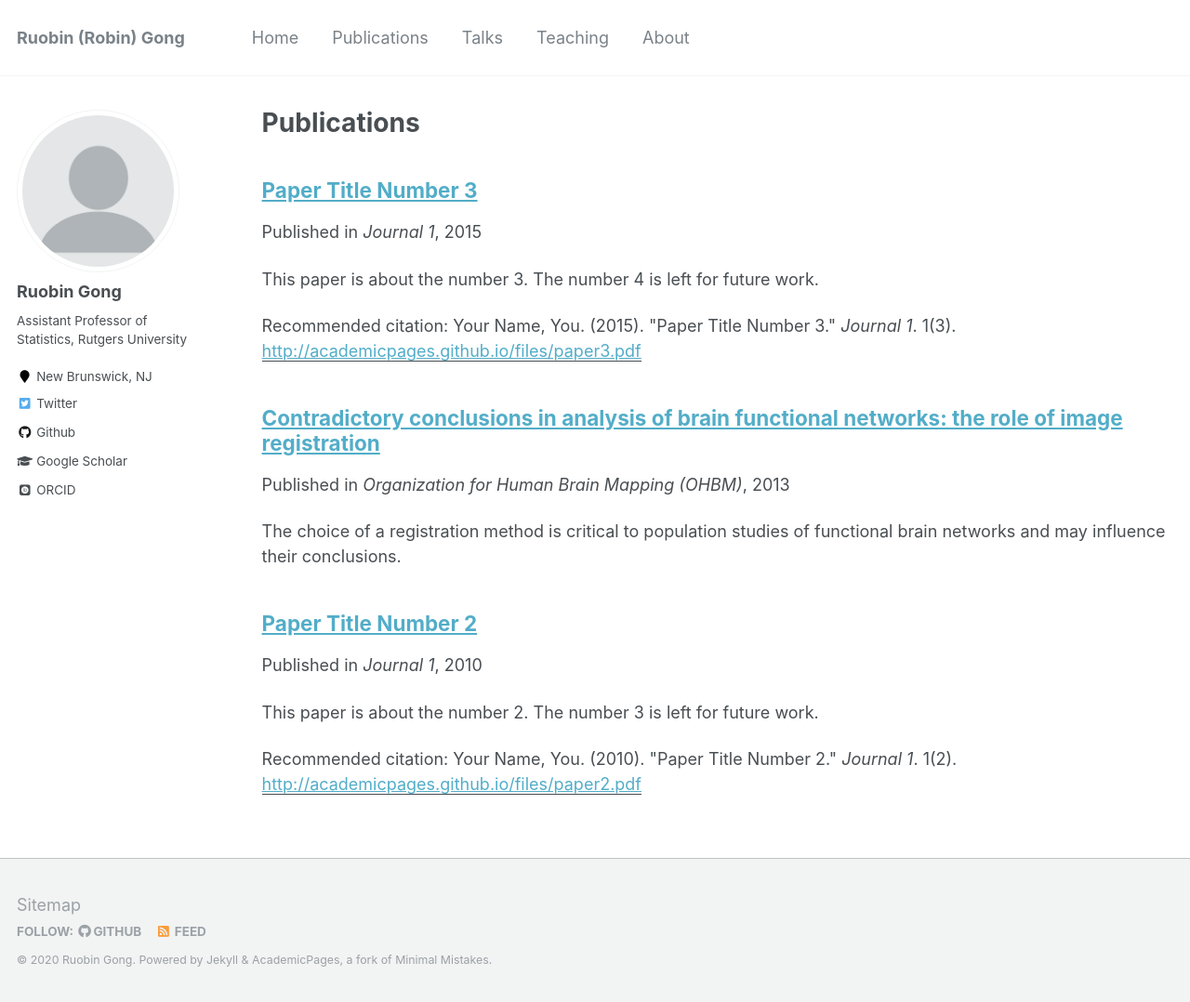
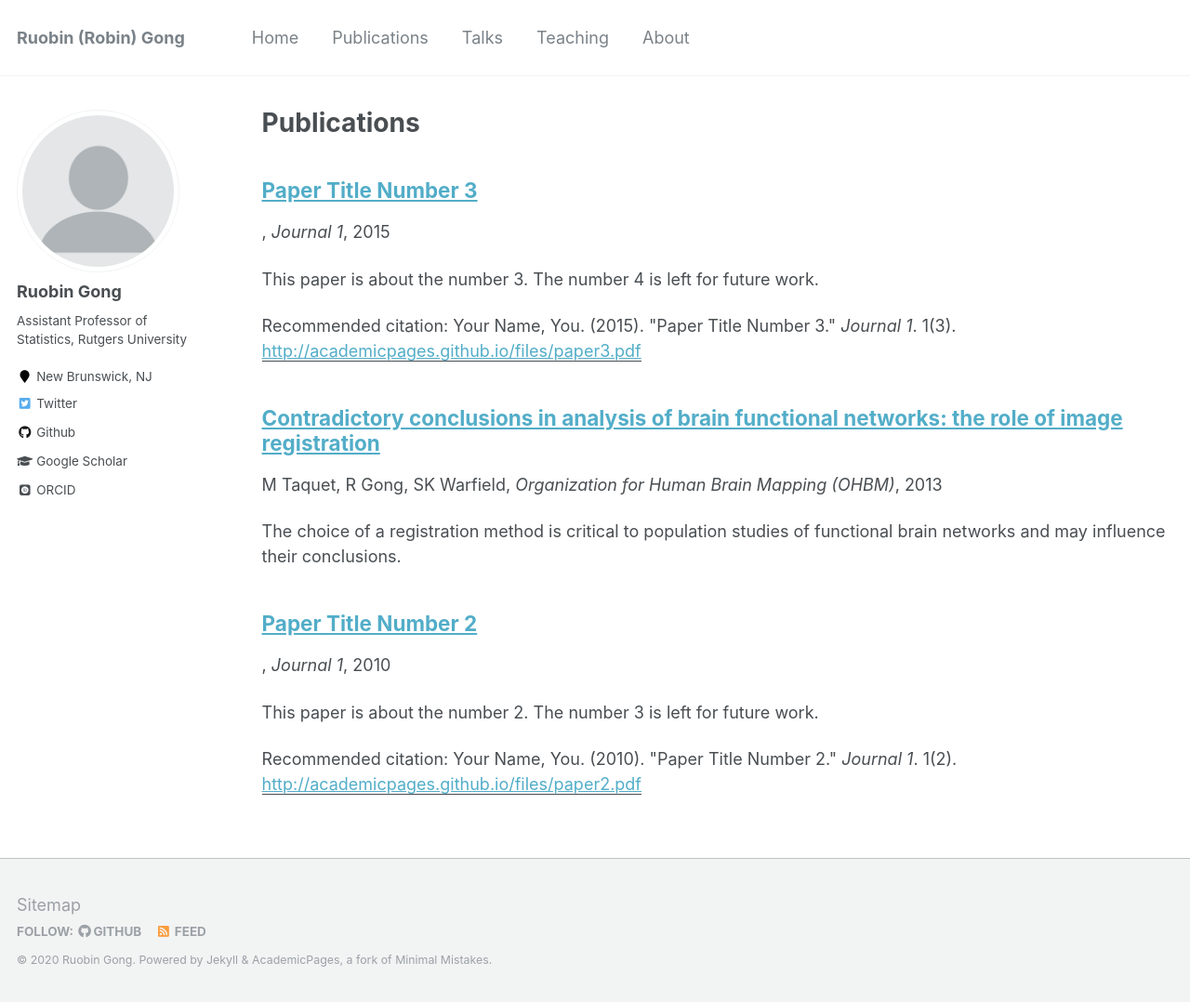
Before and after one commit to RuobinGong/RuobinGong.github.io, a Jekyll site: the page built from _pages/publications.md, in a window 1280 px wide and 1078 px high. Shown: the whole window at 93% size. Built offline with Jekyll 4.4.1, drawn with Linux system fonts in a browser that asks for light colours; some web fonts are replaced.

Commit message:
Update archive-single.html

```diff
--- a/_includes/archive-single.html
+++ b/_includes/archive-single.html
@@ -41,7 +41,7 @@
         {% if post.collection == 'teaching' %}
           <p> {{ post.type }}, <i>{{ post.venue }}</i>, {{ post.date | default: "1900-01-01" | date: "%Y" }} </p>
         {% elsif post.collection == 'publications' %}
-          <p>Published in <i>{{ post.venue }}</i>, {{ post.date | default: "1900-01-01" | date: "%Y" }} </p>
+          <p> {{ post.author }}, <i>{{ post.venue }}</i>, {{ post.date | default: "1900-01-01" | date: "%Y" }} </p>
         {% elsif post.date %}
          <p class="page__date"><strong><i class="fa fa-fw fa-calendar" aria-hidden="true"></i> {{ site.data.ui-text[site.locale].date_label | default: "Published:" }}</strong> <time datetime="{{ post.date | default: "1900-01-01" | date_to_xmlschema }}">{{ post.date | default: "1900-01-01" | date: "%B %d, %Y" }}</time></p>
         {% endif %}
```
